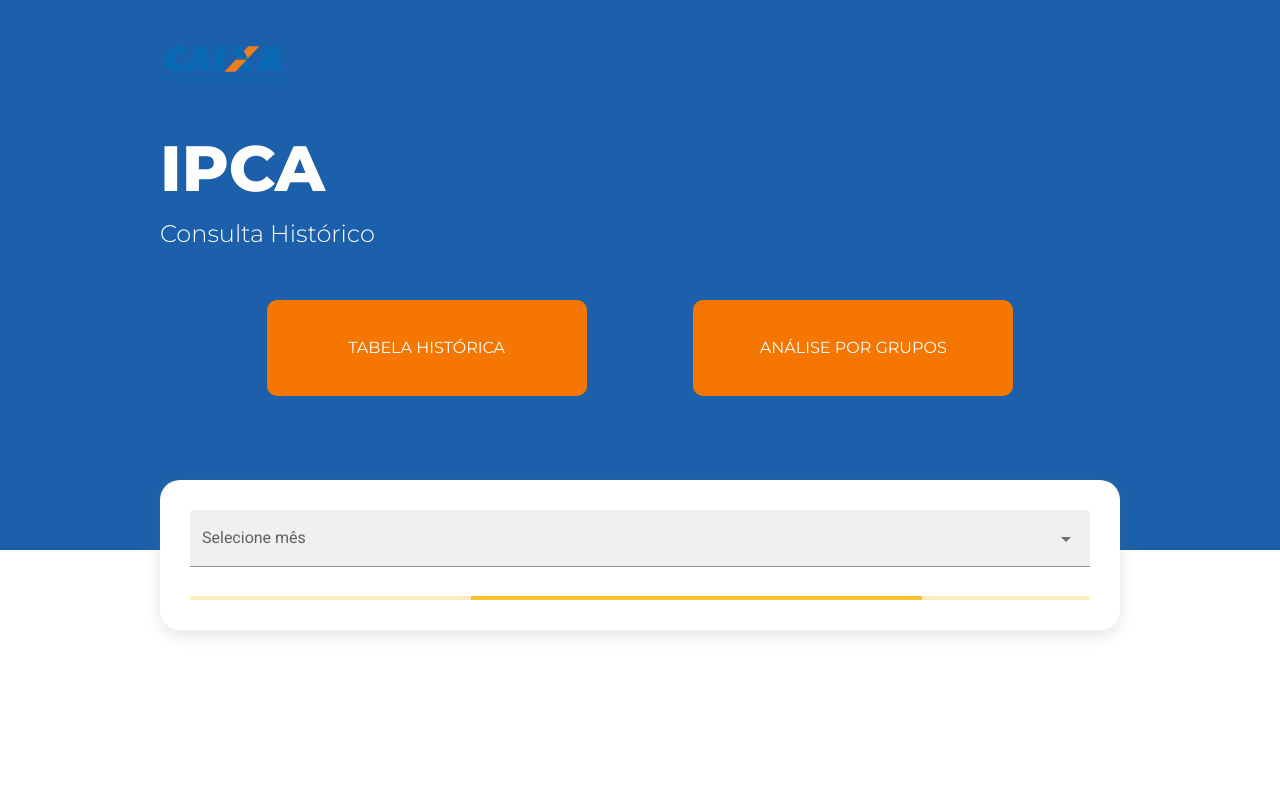
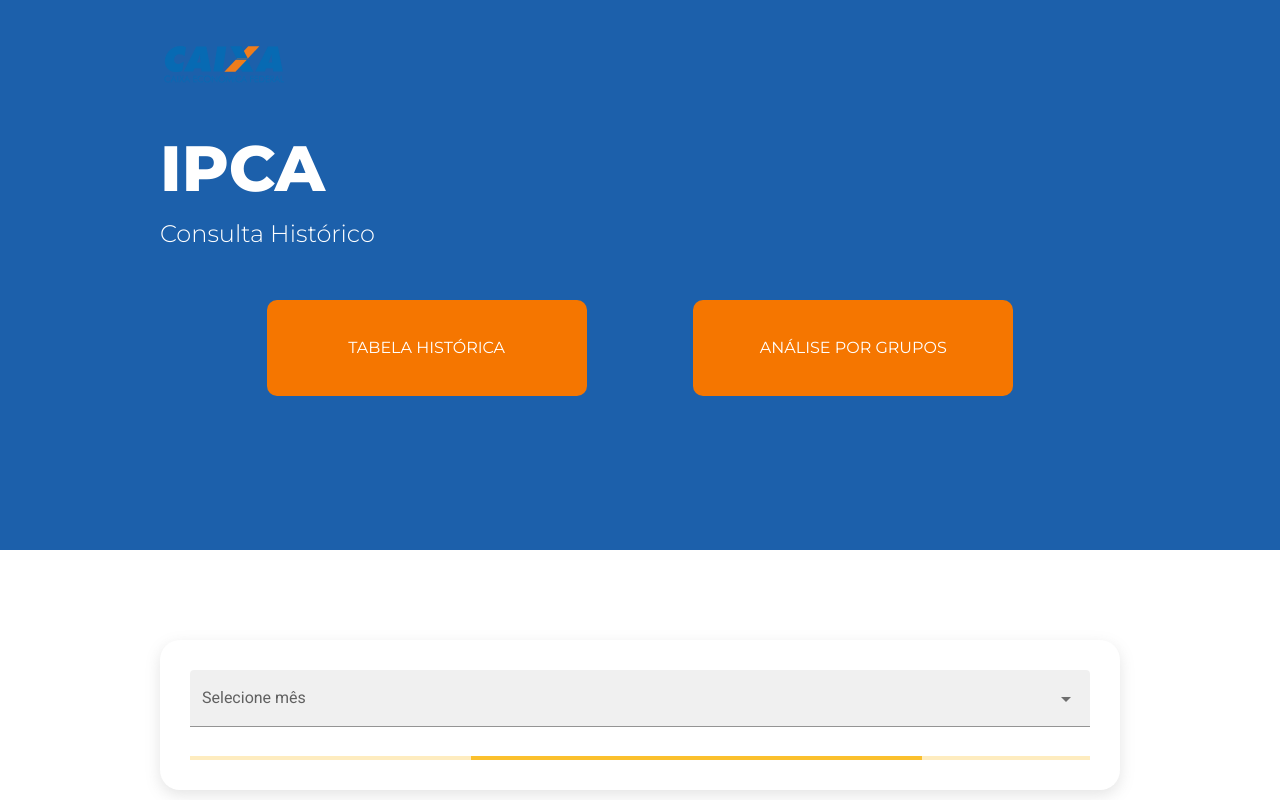
Before and after one commit to BetaOrtiz/ipca-chart, a Vue app: page / in a window 1280 px wide. Built offline with nearby package versions, Linux system fonts and the light colour scheme; no server answers.

Commit message:
fix: adjust main buttons position

```diff
--- a/src/app-styles.css
+++ b/src/app-styles.css
@@ -57,7 +57,7 @@ h2 {
 .content {
   position: absolute;
   width: 75vw;
-  top: 60%;
+  top: 80vh;
   left: 0;
   right: 0;
   margin: auto;
@@ -106,6 +106,7 @@ h2 {
   background-color: var(--orange);
   width: 25vw;
   min-width: 15rem;
+  min-height: 5rem;
   height: 7.5vw;
   margin-top: 20px;
   padding: 8px 12px;
```
